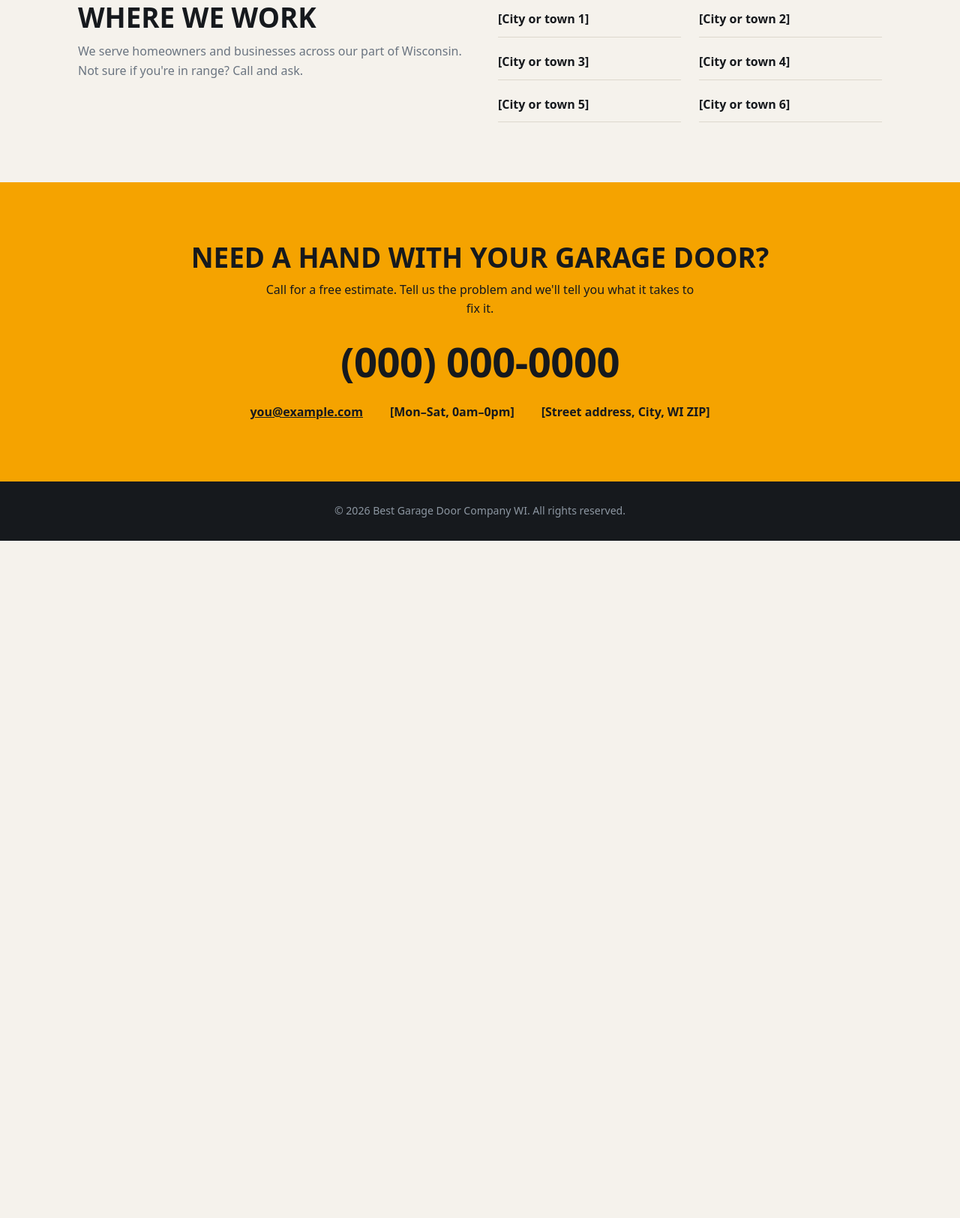
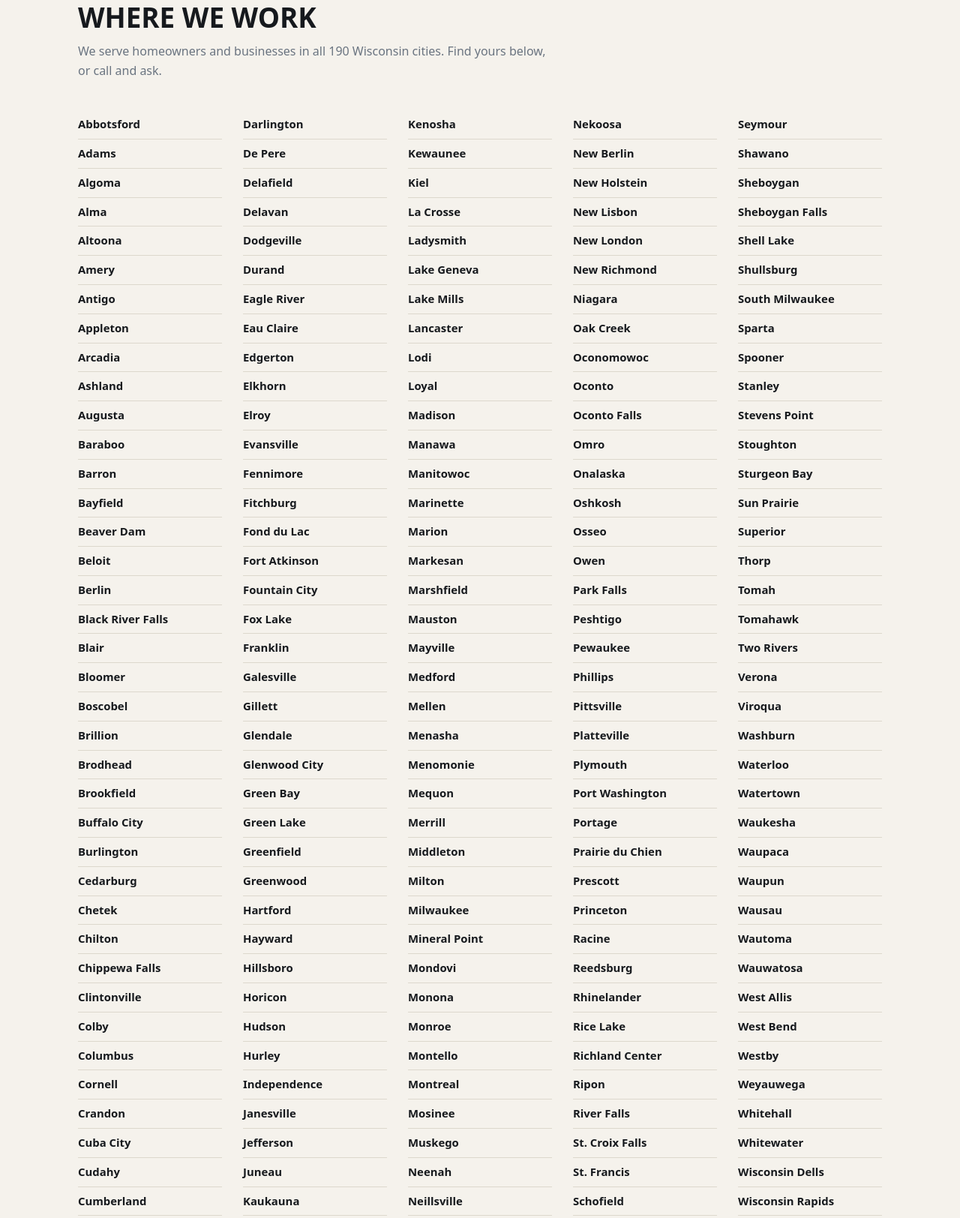
Before and after one commit to Best-Garage-Door-Company-WI/best-garage-door-company-wi.github.io, a plain HTML site: page index.html in a window 1280 px wide. Shown: the part 1777-3401 px from the top of the page at 75% size. Before the commit the page ends 2498 px from the top, so only its background shows below. Drawn offline with Linux system fonts and the light colour scheme.

Commit message:
Add files via upload

```diff
--- a/index.html
+++ b/index.html
@@ -124,9 +124,8 @@
   .step h3 { margin-bottom: 6px; }
   .step p { color: #aab3bd; font-size: .96rem; }
 
-  .area { display: grid; grid-template-columns: 1fr 1fr; gap: 48px; align-items: start; }
-  .towns { list-style: none; display: grid; grid-template-columns: 1fr 1fr; gap: 10px 24px; }
-  .towns li { padding: 10px 0; border-bottom: 1px solid #ddd8cd; font-weight: 600; }
+  .towns { list-style: none; columns: 5 160px; column-gap: 28px; }
+  .towns li { padding: 7px 0; border-bottom: 1px solid #ddd8cd; font-weight: 600; font-size: .93rem; break-inside: avoid; }
 
   .contact { background: var(--amber); text-align: center; }
   .contact h2 { margin-bottom: 10px; }
@@ -142,7 +141,7 @@
 
   @media (max-width: 860px) {
     nav a:not(.btn) { display: none; }
-    .hero .wrap, .area { grid-template-columns: 1fr; }
+    .hero .wrap { grid-template-columns: 1fr; }
     .cta { margin-bottom: 40px; }
     .grid, .steps { grid-template-columns: 1fr; }
     section { padding: 56px 0; }
@@ -251,19 +250,201 @@
   </section>
 
   <section id="area">
-    <div class="wrap area">
-      <div>
-        <h2>Where we work</h2>
-        <p class="sub">We serve homeowners and businesses across our part of Wisconsin. Not sure if you're in range? Call and ask.</p>
-      </div>
-      <!-- EDIT: replace with the cities and towns you serve -->
+    <div class="wrap">
+      <h2>Where we work</h2>
+      <p class="sub">We serve homeowners and businesses in all 190 Wisconsin cities. Find yours below, or call and ask.</p>
+      <!-- EDIT: remove any cities you don't serve -->
       <ul class="towns">
-        <li>[City or town 1]</li>
-        <li>[City or town 2]</li>
-        <li>[City or town 3]</li>
-        <li>[City or town 4]</li>
-        <li>[City or town 5]</li>
-        <li>[City or town 6]</li>
+        <li>Abbotsford</li>
+        <li>Adams</li>
+        <li>Algoma</li>
+        <li>Alma</li>
+        <li>Altoona</li>
+        <li>Amery</li>
+        <li>Antigo</li>
+        <li>Appleton</li>
+        <li>Arcadia</li>
+        <li>Ashland</li>
+        <li>Augusta</li>
+        <li>Baraboo</li>
+        <li>Barron</li>
+        <li>Bayfield</li>
+        <li>Beaver Dam</li>
+        <li>Beloit</li>
+        <li>Berlin</li>
+        <li>Black River Falls</li>
+        <li>Blair</li>
+        <li>Bloomer</li>
+        <li>Boscobel</li>
+        <li>Brillion</li>
+        <li>Brodhead</li>
+        <li>Brookfield</li>
+        <li>Buffalo City</li>
+        <li>Burlington</li>
+        <li>Cedarburg</li>
+        <li>Chetek</li>
+        <li>Chilton</li>
+        <li>Chippewa Falls</li>
+        <li>Clintonville</li>
+        <li>Colby</li>
+        <li>Columbus</li>
+        <li>Cornell</li>
+        <li>Crandon</li>
+        <li>Cuba City</li>
+        <li>Cudahy</li>
+        <li>Cumberland</li>
+        <li>Darlington</li>
+        <li>De Pere</li>
+        <li>Delafield</li>
+        <li>Delavan</li>
+        <li>Dodgeville</li>
+        <li>Durand</li>
+        <li>Eagle River</li>
+        <li>Eau Claire</li>
+        <li>Edgerton</li>
+        <li>Elkhorn</li>
+        <li>Elroy</li>
+        <li>Evansville</li>
+        <li>Fennimore</li>
+        <li>Fitchburg</li>
+        <li>Fond du Lac</li>
+        <li>Fort Atkinson</li>
+        <li>Fountain City</li>
+        <li>Fox Lake</li>
+        <li>Franklin</li>
+        <li>Galesville</li>
+        <li>Gillett</li>
+        <li>Glendale</li>
+        <li>Glenwood City</li>
+        <li>Green Bay</li>
+        <li>Green Lake</li>
+        <li>Greenfield</li>
+        <li>Greenwood</li>
+        <li>Hartford</li>
+        <li>Hayward</li>
+        <li>Hillsboro</li>
+        <li>Horicon</li>
+        <li>Hudson</li>
+        <li>Hurley</li>
+        <li>Independence</li>
+        <li>Janesville</li>
+        <li>Jefferson</li>
+        <li>Juneau</li>
+        <li>Kaukauna</li>
+        <li>Kenosha</li>
+        <li>Kewaunee</li>
+        <li>Kiel</li>
+        <li>La Crosse</li>
+        <li>Ladysmith</li>
+        <li>Lake Geneva</li>
+        <li>Lake Mills</li>
+        <li>Lancaster</li>
+        <li>Lodi</li>
+        <li>Loyal</li>
+        <li>Madison</li>
+        <li>Manawa</li>
+        <li>Manitowoc</li>
+        <li>Marinette</li>
+        <li>Marion</li>
+        <li>Markesan</li>
+        <li>Marshfield</li>
+        <li>Mauston</li>
+        <li>Mayville</li>
+        <li>Medford</li>
+        <li>Mellen</li>
+        <li>Menasha</li>
+        <li>Menomonie</li>
+        <li>Mequon</li>
+        <li>Merrill</li>
+        <li>Middleton</li>
+        <li>Milton</li>
+        <li>Milwaukee</li>
+        <li>Mineral Point</li>
+        <li>Mondovi</li>
+        <li>Monona</li>
+        <li>Monroe</li>
+        <li>Montello</li>
+        <li>Montreal</li>
+        <li>Mosinee</li>
+        <li>Muskego</li>
+        <li>Neenah</li>
+        <li>Neillsville</li>
+        <li>Nekoosa</li>
+        <li>New Berlin</li>
+        <li>New Holstein</li>
+        <li>New Lisbon</li>
+        <li>New London</li>
+        <li>New Richmond</li>
+        <li>Niagara</li>
+        <li>Oak Creek</li>
+        <li>Oconomowoc</li>
+        <li>Oconto</li>
+        <li>Oconto Falls</li>
+        <li>Omro</li>
+        <li>Onalaska</li>
+        <li>Oshkosh</li>
+        <li>Osseo</li>
+        <li>Owen</li>
+        <li>Park Falls</li>
+        <li>Peshtigo</li>
+        <li>Pewaukee</li>
+        <li>Phillips</li>
+        <li>Pittsville</li>
+        <li>Platteville</li>
+        <li>Plymouth</li>
+        <li>Port Washington</li>
+        <li>Portage</li>
+        <li>Prairie du Chien</li>
+        <li>Prescott</li>
+        <li>Princeton</li>
+        <li>Racine</li>
+        <li>Reedsburg</li>
+        <li>Rhinelander</li>
+        <li>Rice Lake</li>
+        <li>Richland Center</li>
+        <li>Ripon</li>
+        <li>River Falls</li>
+        <li>St. Croix Falls</li>
+        <li>St. Francis</li>
+        <li>Schofield</li>
+        <li>Seymour</li>
+        <li>Shawano</li>
+        <li>Sheboygan</li>
+        <li>Sheboygan Falls</li>
+        <li>Shell Lake</li>
+        <li>Shullsburg</li>
+        <li>South Milwaukee</li>
+        <li>Sparta</li>
+        <li>Spooner</li>
+        <li>Stanley</li>
+        <li>Stevens Point</li>
+        <li>Stoughton</li>
+        <li>Sturgeon Bay</li>
+        <li>Sun Prairie</li>
+        <li>Superior</li>
+        <li>Thorp</li>
+        <li>Tomah</li>
+        <li>Tomahawk</li>
+        <li>Two Rivers</li>
+        <li>Verona</li>
+        <li>Viroqua</li>
+        <li>Washburn</li>
+        <li>Waterloo</li>
+        <li>Watertown</li>
+        <li>Waukesha</li>
+        <li>Waupaca</li>
+        <li>Waupun</li>
+        <li>Wausau</li>
+        <li>Wautoma</li>
+        <li>Wauwatosa</li>
+        <li>West Allis</li>
+        <li>West Bend</li>
+        <li>Westby</li>
+        <li>Weyauwega</li>
+        <li>Whitehall</li>
+        <li>Whitewater</li>
+        <li>Wisconsin Dells</li>
+        <li>Wisconsin Rapids</li>
       </ul>
     </div>
   </section>
```
